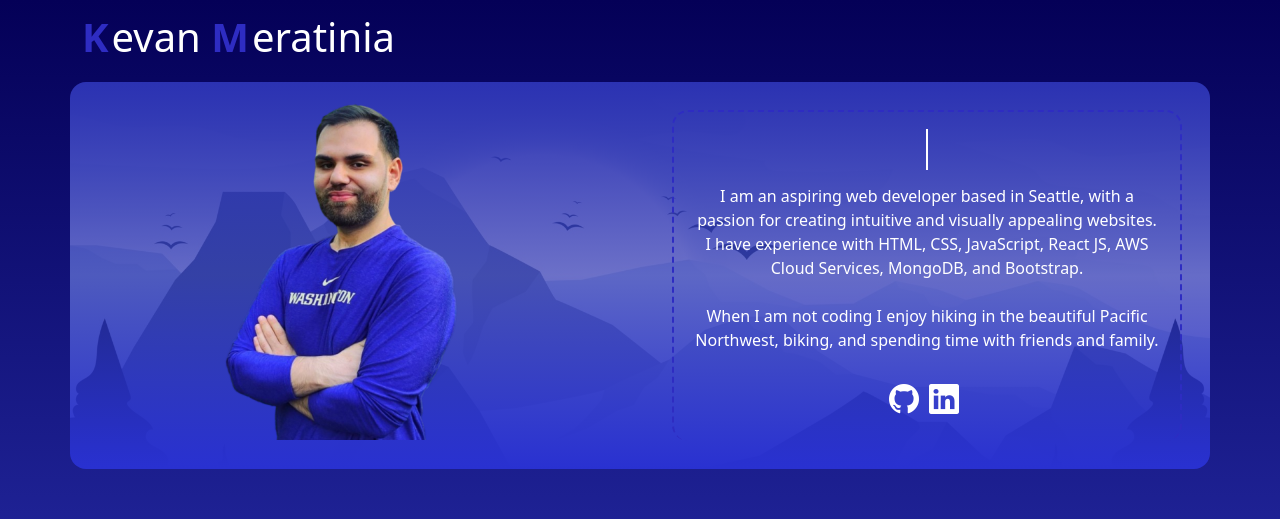
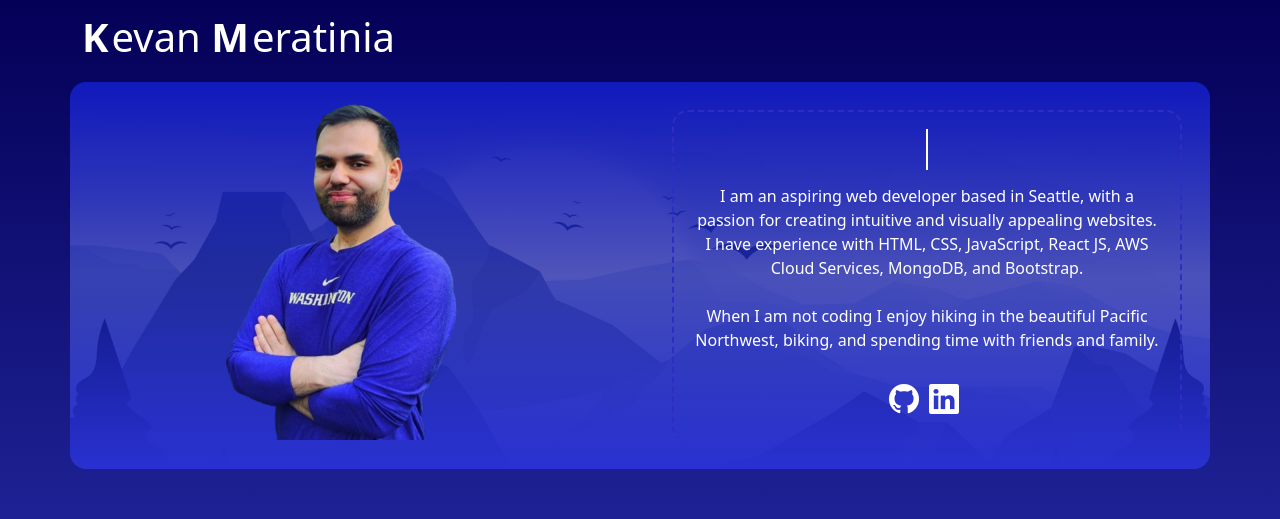
Before and after one commit to kbmportfolio/portfolio, a React (Create React App) app: page / in a window 1280 px wide. Shown: the top 519 px of the page. Built offline with nearby package versions, Linux system fonts and the light colour scheme.

Commit message:
added hero bg styling

```diff
--- a/src/index.css
+++ b/src/index.css
@@ -73,7 +73,9 @@ code {
 }
 
 .dcolor {
-  color: #2e2cc2;
+  color: #ffffff;
+
+  /* color: #2e2cc2; */
   margin-right: 3px;
   padding-top: 5px!important;
 
@@ -93,7 +95,8 @@ code {
 .containerimg {
   border-radius: 1rem;
   background-size: cover;
-  background-image: linear-gradient( #2b32b2, #2b32b2b0, #2931d1  ), url('./mountain.jpg') ;
+  background-image: linear-gradient( #111abc, #1219a3bc, #2931d1  ), url('./mountain.jpg') ;
+  /* background-image: linear-gradient( #2b32b2, #2b32b2b0, #2931d1  ), url('./mountain.jpg') ; */
   /* background-image: linear-gradient( #2b32b2c4, #2b32b2 ), url('./mountain.jpg') ; */
   /* background: url("../images/bg-registration-form-7.jpg") ;
   background-size: cover;
```
